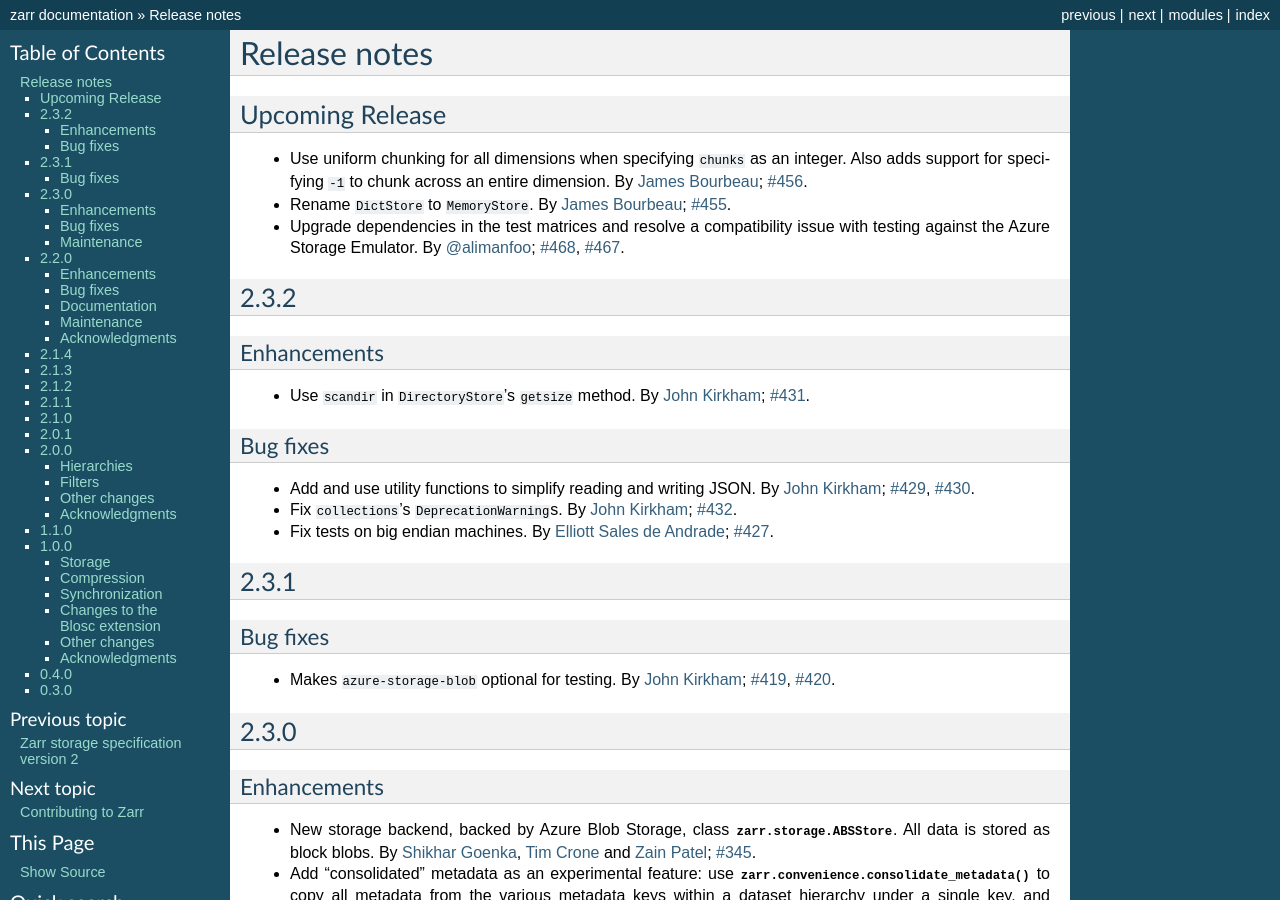
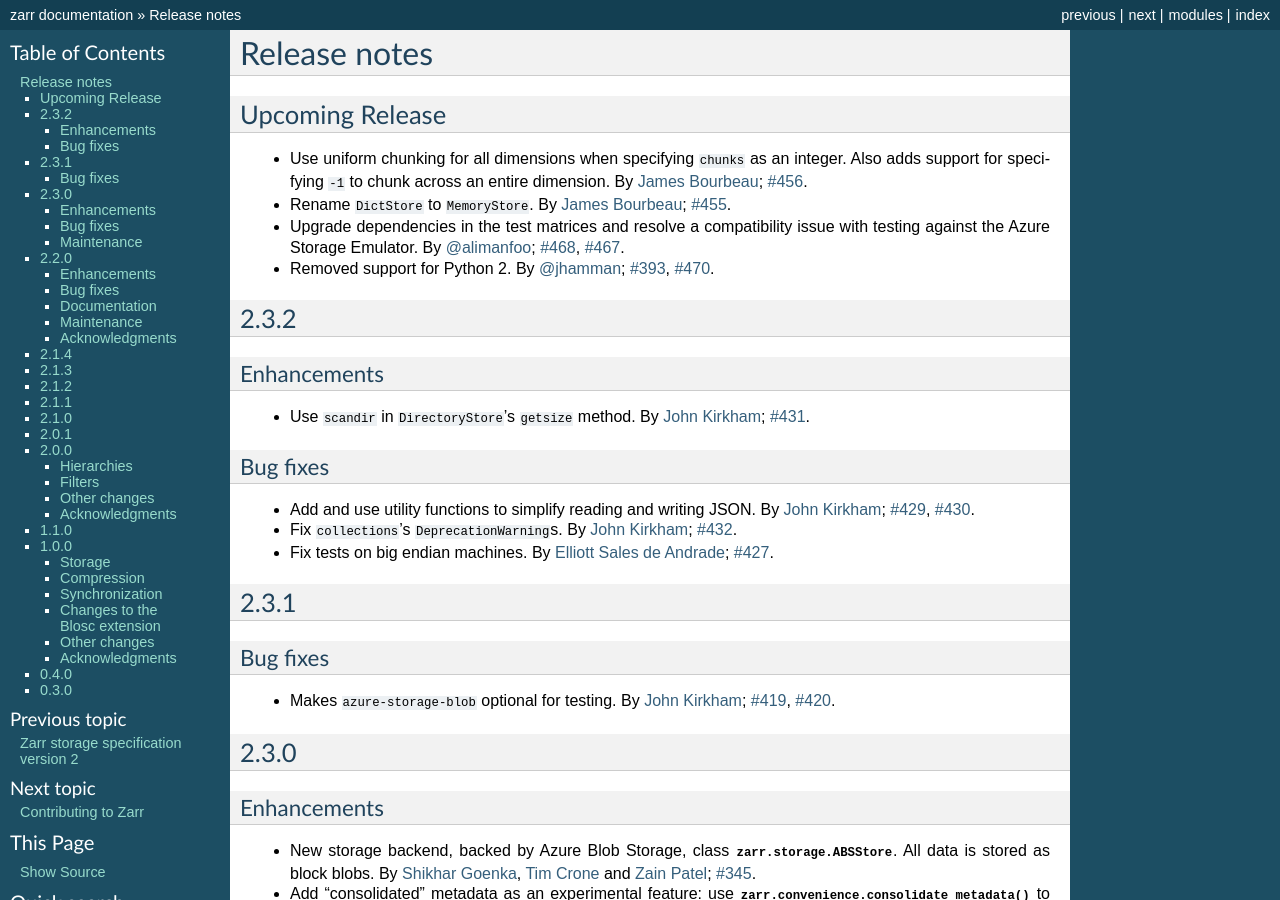
Before and after one commit to enthusiastdev121/zarr-python, a Sphinx documentation site: the page built from docs/release.rst, in a window 1280 px wide and 900 px high. Built offline with Sphinx 7.4.7, drawn with Linux system fonts in a browser that asks for light colours; the version number could not be read and is left out.

Commit message:
release note

```diff
--- a/docs/release.rst
+++ b/docs/release.rst
@@ -14,6 +14,9 @@ Upcoming Release
 * Upgrade dependencies in the test matrices and resolve a
   compatibility issue with testing against the Azure Storage
   Emulator. By :user:`alimanfoo`; :issue:`468`, :issue:`467`.
+
+* Removed support for Python 2.
+  By :user:`jhamman`; :issue:`393`, :issue:`470`.
 
 .. _release_2.3.2:
 
```
